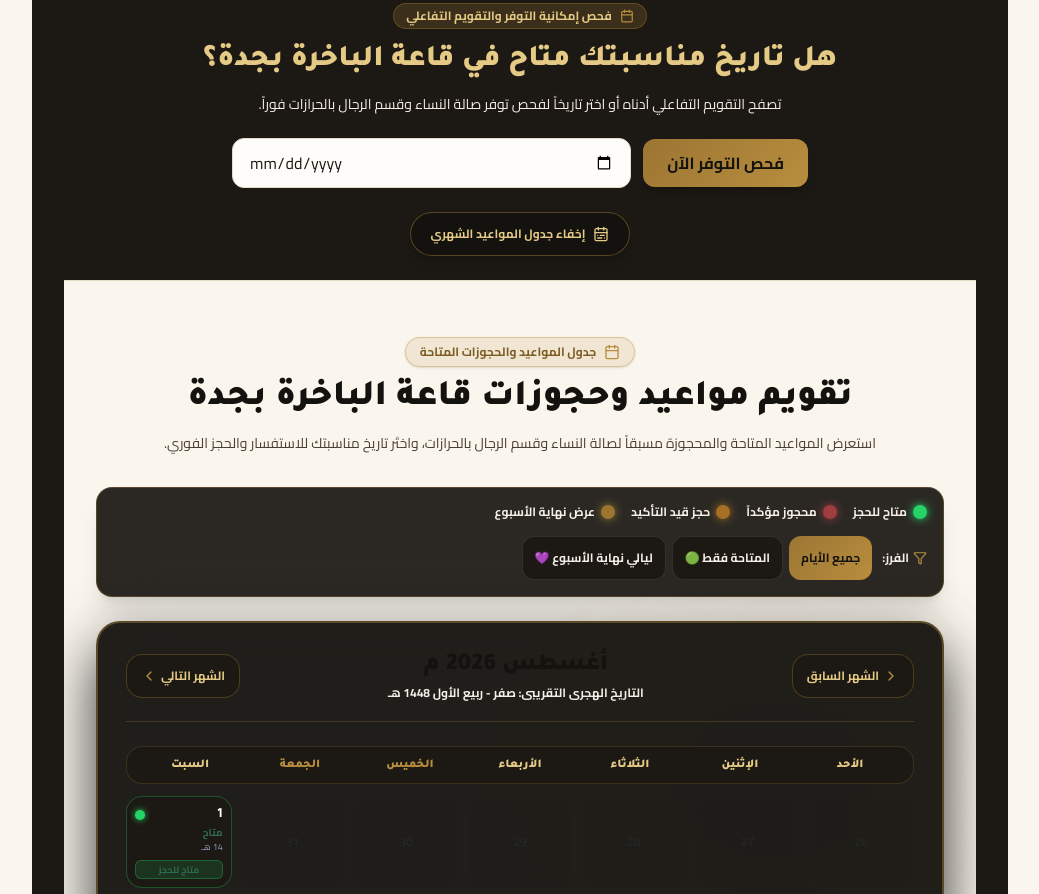
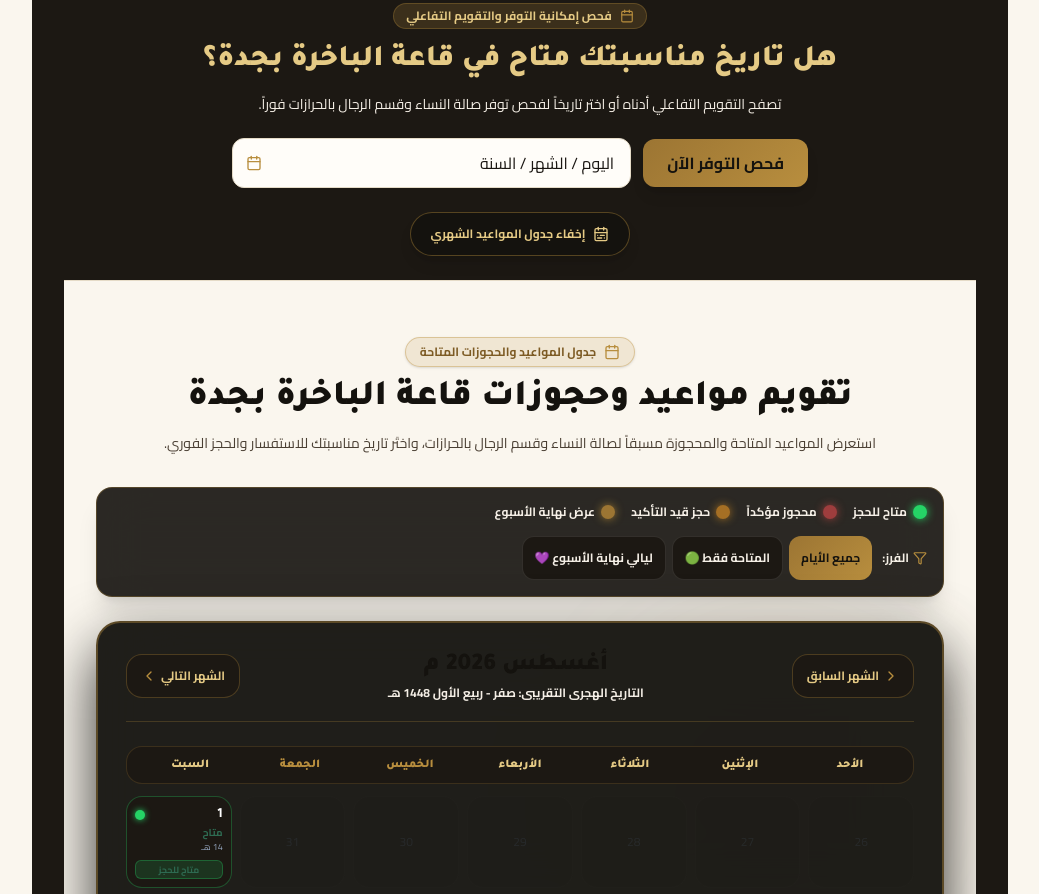
Before and after one commit to saadbarghouth11geoinformatics-prog/Albakhira-Hall, a React (Vite) app: page /#/ in a window 1280 px wide. Shown: the part 2220-3114 px from the top of the page, without its empty margins (120-1159 px from the left). Built offline with nearby package versions, Linux system fonts and the light colour scheme; no server answers.

Commit message:
Update DateChecker.tsx

```diff
--- a/src/components/DateChecker.tsx
+++ b/src/components/DateChecker.tsx
@@ -10,6 +10,7 @@ export const DateChecker: React.FC<DateCheckerProps> = ({ onSelectDate }) => {
   const [testDate, setTestDate] = useState('');
   const [checkResult, setCheckResult] = useState<'available' | 'busy' | null>(null);
   const [showFullCalendar, setShowFullCalendar] = useState(true);
+  const [isInputFocused, setIsInputFocused] = useState(false);
 
   const handleCheck = (e: React.FormEvent) => {
     e.preventDefault();
@@ -44,16 +45,30 @@ export const DateChecker: React.FC<DateCheckerProps> = ({ onSelectDate }) => {
           >
             فحص التوفر الآن
           </button>
+          <div className="relative w-full sm:w-auto flex-1">
             <input
-            type="date"
+              type={isInputFocused || testDate ? "date" : "text"}
+              placeholder="اليوم / الشهر / السنة"
+              lang="ar"
               required
               value={testDate}
+              onFocus={(e) => {
+                setIsInputFocused(true);
+                if (e.target.showPicker) {
+                  try { e.target.showPicker(); } catch {}
+                }
+              }}
+              onBlur={() => setIsInputFocused(false)}
               onChange={(e) => {
                 setTestDate(e.target.value);
                 setCheckResult(null);
               }}
-            className="w-full sm:w-auto flex-1 bg-[var(--color-navy-950)] border border-[var(--color-champagne-500)]/40 rounded-xl px-4 py-3 text-white focus:outline-none focus:border-[var(--color-champagne-500)] text-right"
+              className="w-full bg-[var(--color-navy-950)] border border-[var(--color-champagne-500)]/40 rounded-xl px-4 py-3 text-white placeholder-[var(--color-champagne-300)]/60 focus:outline-none focus:border-[var(--color-champagne-500)] text-right cursor-pointer font-cairo"
             />
+            {!testDate && !isInputFocused && (
+              <CalendarIcon className="absolute left-3.5 top-1/2 -translate-y-1/2 w-4 h-4 text-[var(--color-champagne-500)] pointer-events-none" />
+            )}
+          </div>
         </form>
 
         {checkResult === 'available' && (
```
Lines whose indentation alone changed are shown as unchanged.
